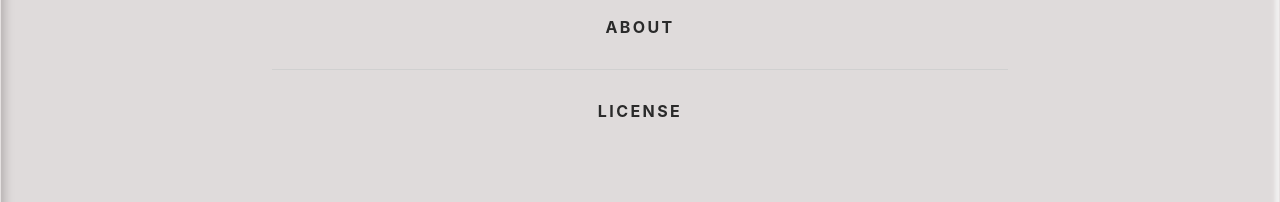
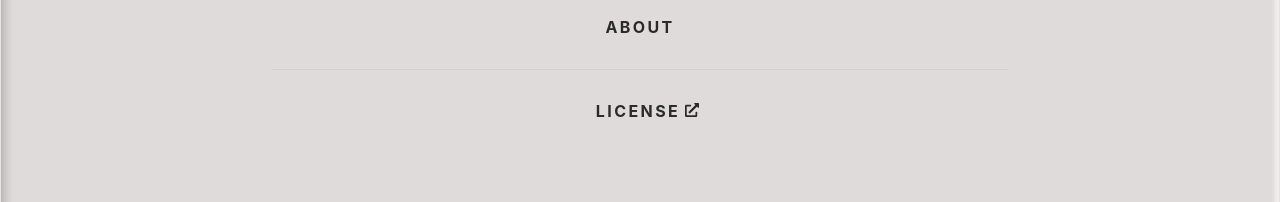
Before and after one commit to yKicchan/BLOG, a Next.js app: page /about in a window 1280 px wide. Both pictures are taken after a click on the button "Menu". Shown: the part 222-424 px from the top of the page. Built offline with nearby package versions, Linux system fonts and the light colour scheme.

Commit message:
update: LICENSE への外部リンクにアイコンをつける

```diff
--- a/src/components/organisms/Header/index.tsx
+++ b/src/components/organisms/Header/index.tsx
@@ -2,6 +2,7 @@ import React, { useState } from 'react'
 import styles from './styles.module.scss'
 import Link from 'next/link'
 import Icon from '../../atoms/Icon'
+import { FontAwesomeIcon } from '@fortawesome/react-fontawesome'
 
 const Header: React.FC = () => {
   const [isShow, setIsShow] = useState(false)
@@ -32,7 +33,13 @@ const Header: React.FC = () => {
                 </Link>
               </li>
               <li className={styles.link}>
-                <a href="https://github.com/yKicchan/BLOG/blob/master/LICENSE.md" target='_blank'>LICENSE</a>
+                <a
+                  href="https://github.com/yKicchan/BLOG/blob/master/LICENSE.md"
+                  target="_blank"
+                >
+                  LICENSE
+                  <FontAwesomeIcon icon={['fas', 'external-link-alt']} className={styles.external}/>
+                </a>
               </li>
             </ul>
           </nav>
--- a/src/components/organisms/Header/styles.module.scss
+++ b/src/components/organisms/Header/styles.module.scss
@@ -72,8 +72,19 @@
       text-decoration: none;
       font-weight: bold;
       letter-spacing: .15em;
+
+      &[target] {
+        padding-left: 1em;
+      }
     }
   }
+}
+
+.external {
+  margin-left: .25em;
+  padding-bottom: 2px;
+  width: 1em;
+  height: 1em;
 }
 
 @media screen and (max-height: 767px) and (orientation: landscape) {
```
